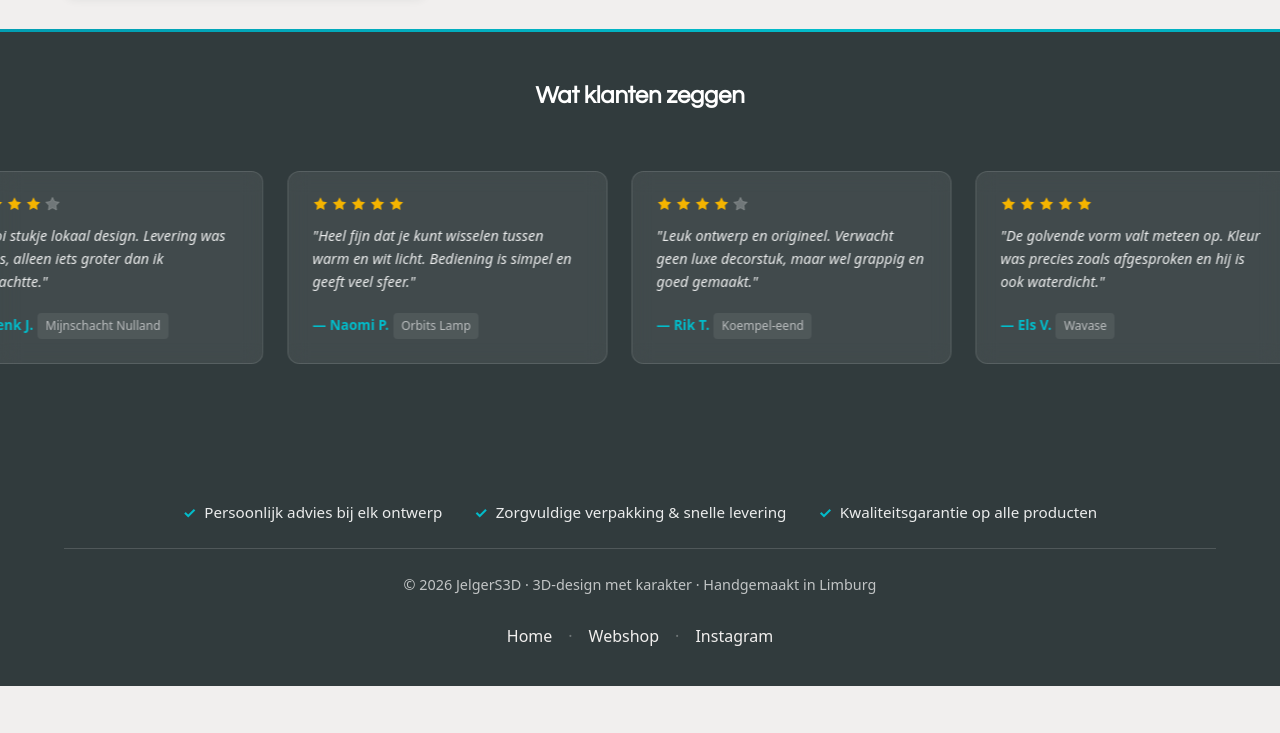
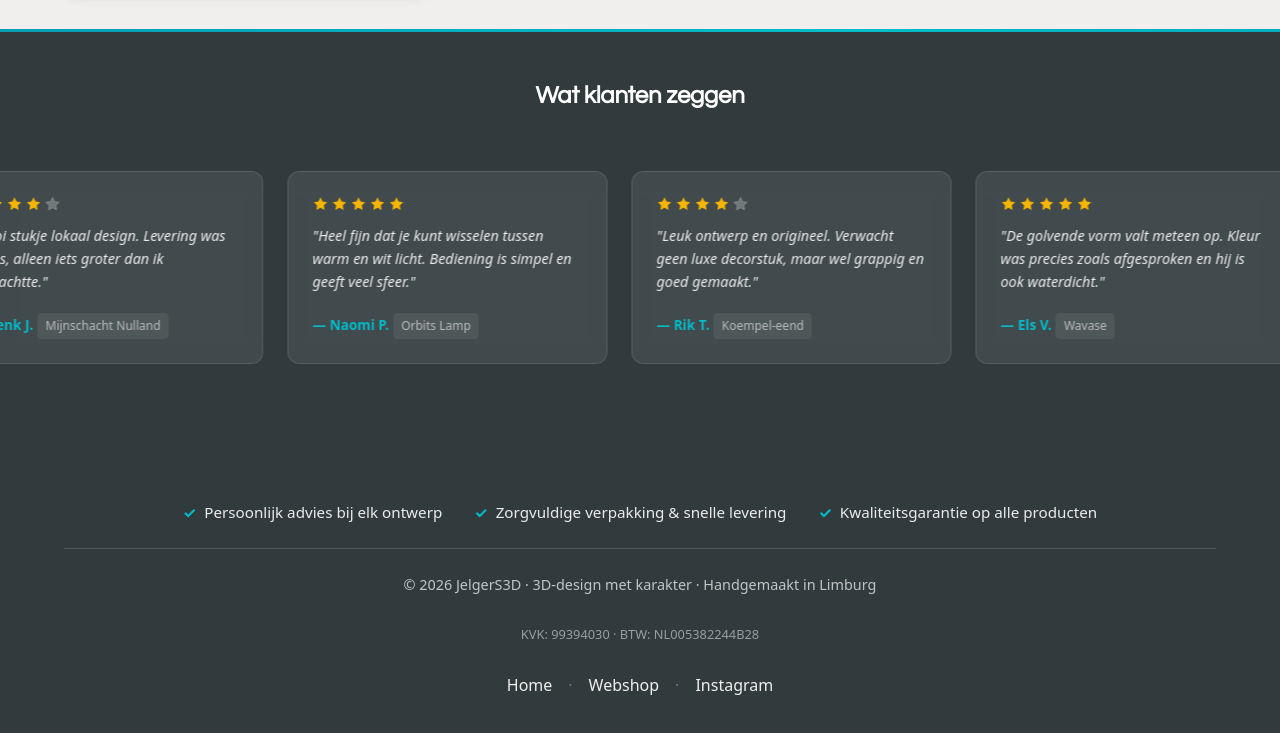
Before and after one commit to Jelger1/JelgerS3d, a plain HTML site: page webshop.html in a window 1280 px wide. Shown: the part 2744-3477 px from the top of the page. Before the commit the page ends 3430 px from the top, so only its background shows below. Drawn offline with Linux system fonts and the light colour scheme; a web font is replaced by a local one.

Commit message:
Add files via upload

```diff
--- a/css/styles.css
+++ b/css/styles.css
@@ -331,6 +331,7 @@ em, i{font-family:'CircularStd-BookItalic', 'Circular Std', system-ui, sans-seri
 .footer-tagline span{display:inline-flex;align-items:center;gap:0.5rem}
 .footer-tagline .check{color:var(--brand);font-weight:bold}
 .footer-copyright{font-size:0.9rem;color:rgba(255,255,255,0.7)}
+.footer-legal{font-size:0.8rem;color:rgba(255,255,255,0.5);margin-top:0.25rem}
 .foot-nav{display:flex;gap:0.5rem;align-items:center}
 .foot-nav a{color:var(--soft);text-decoration:none;padding:0.25rem 0.5rem;transition:color 0.2s}
 .foot-nav a:hover{color:var(--brand)}
--- a/webshop.html
+++ b/webshop.html
@@ -614,6 +614,7 @@
 				</div>
 			</div>
 			<p class="footer-copyright">© 2026 JelgerS3D · 3D-design met karakter · Handgemaakt in Limburg</p>
+			<p class="footer-legal">KVK: 99394030 · BTW: NL005382244B28</p>
 			<nav class="foot-nav">
 				<a href="index.html">Home</a>
 				<span class="separator">·</span>
```
Also changed, not shown: index.html (+2 -0 lines).
